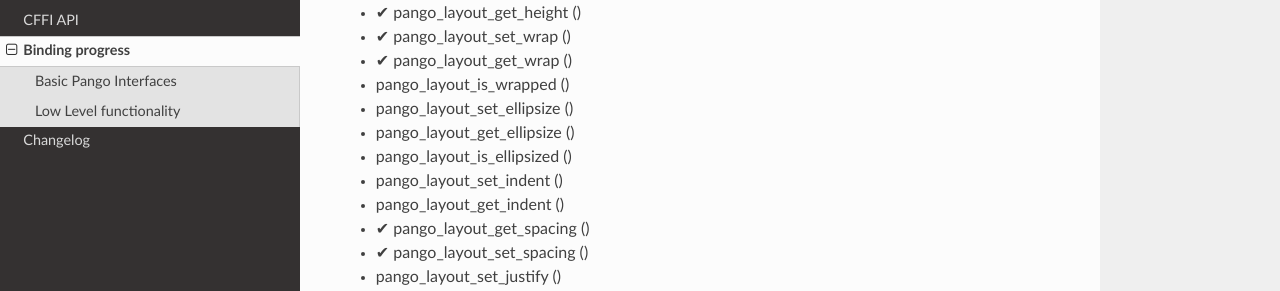
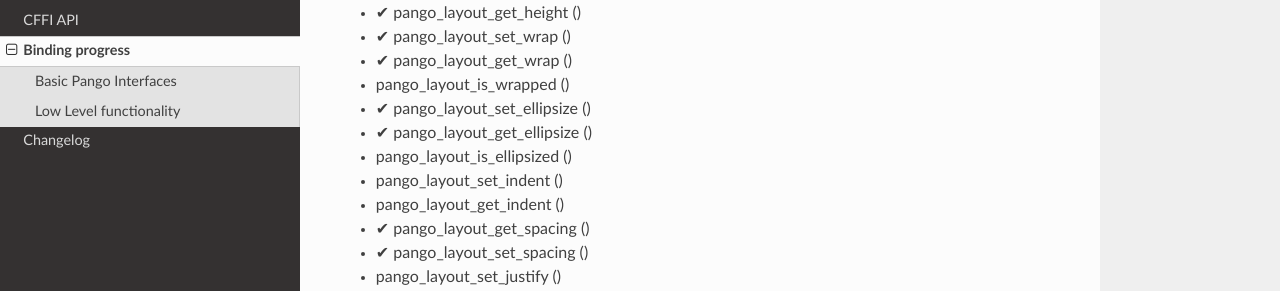
Before and after one commit to leifgehrmann/pangocffi, a Sphinx documentation site: the page built from docs/binding-progress.rst, in a window 1280 px wide and 900 px high, scrolled down 8120 px. Shown: the part 159-450 px from the top of the window. Built offline with Sphinx 7.4.7 and the Read the Docs theme 2.0.0, drawn with Linux system fonts in a browser that asks for light colours.

```diff
--- a/docs/binding-progress.rst
+++ b/docs/binding-progress.rst
@@ -346,8 +346,8 @@ ______________________
 * ✔︎ pango_layout_set_wrap ()
 * ✔︎ pango_layout_get_wrap ()
 * pango_layout_is_wrapped ()
-* pango_layout_set_ellipsize ()
-* pango_layout_get_ellipsize ()
+* ✔︎ pango_layout_set_ellipsize ()
+* ✔︎ pango_layout_get_ellipsize ()
 * pango_layout_is_ellipsized ()
 * pango_layout_set_indent ()
 * pango_layout_get_indent ()
```
